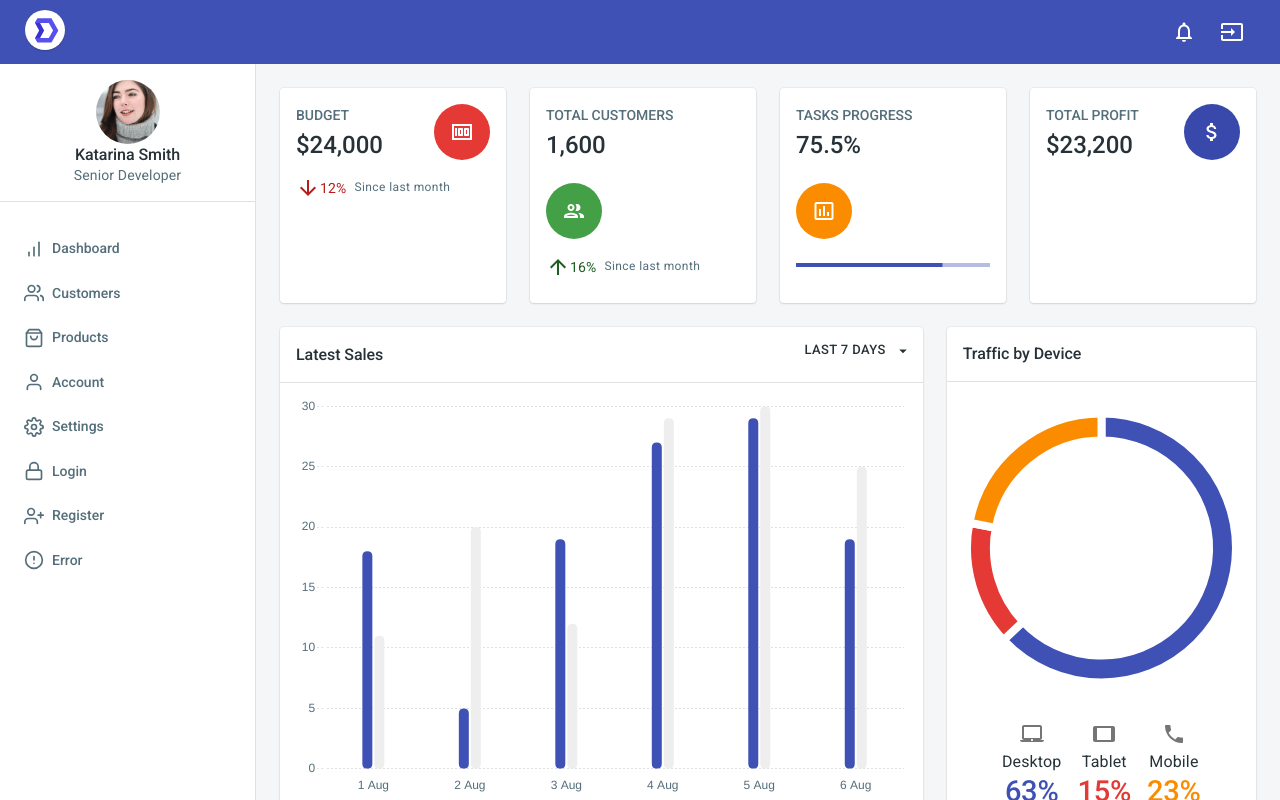
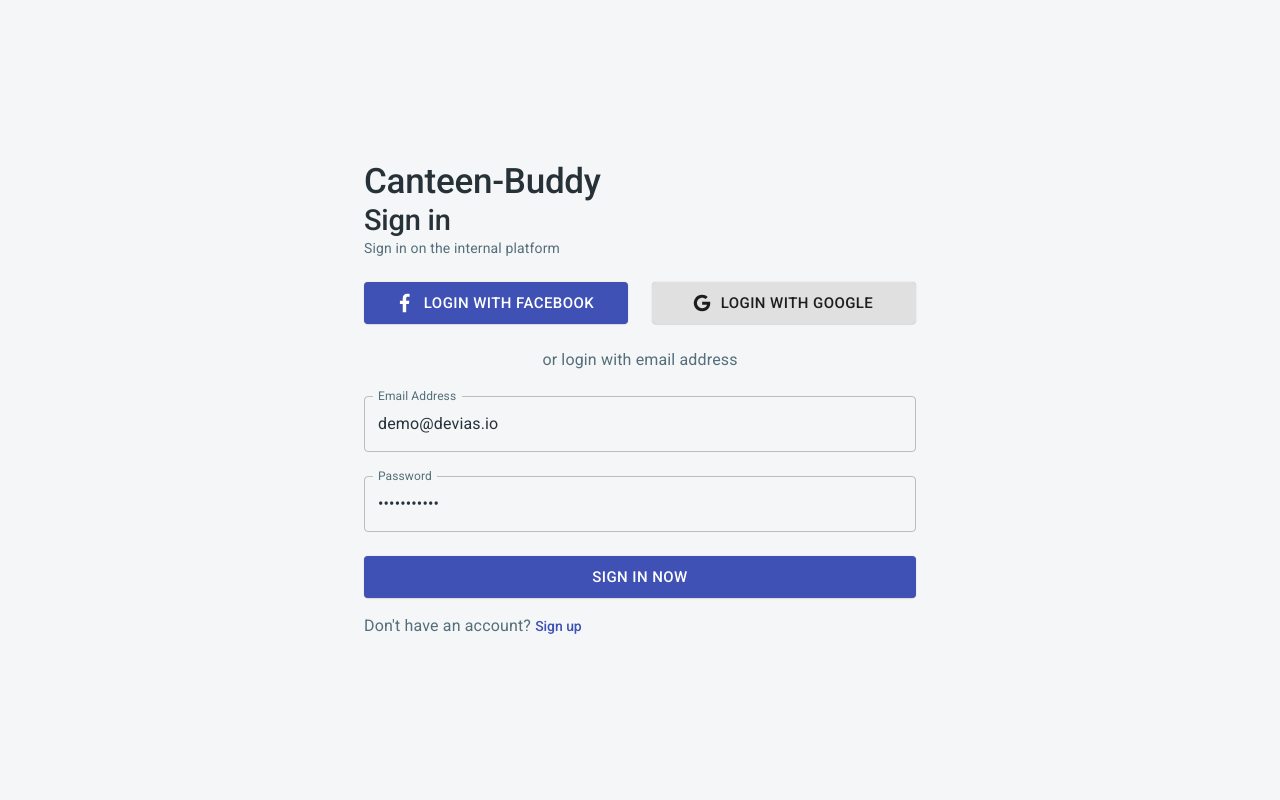
Before and after one commit to Aniruddhmuley2001/Canteen-Buddy, a React (Create React App) app: page / in a window 1280 px wide. Before the commit this address led to /app/dashboard. Built offline with nearby package versions, Linux system fonts and the light colour scheme.

Commit message:
login-page

```diff
--- a/src/layouts/DashboardLayout/NavBar/index.js
+++ b/src/layouts/DashboardLayout/NavBar/index.js
@@ -54,16 +54,6 @@ const items = [
     href: '/app/settings',
     icon: SettingsIcon,
     title: 'Settings'
-  },
-  {
-    href: '/login',
-    icon: LockIcon,
-    title: 'Login'
-  },
-  {
-    href: '/register',
-    icon: UserPlusIcon,
-    title: 'Register'
   },
   {
     href: '/404',
--- a/src/routes.js
+++ b/src/routes.js
@@ -12,6 +12,10 @@ import RegisterView from 'src/views/auth/RegisterView';
 import SettingsView from 'src/views/settings/SettingsView';
 
 const routes = [
+  {
+    path: '',
+    element: <LoginView/>
+  },
   {
     path: 'app',
     element: <DashboardLayout />,
--- a/src/views/auth/LoginView.js
+++ b/src/views/auth/LoginView.js
@@ -65,6 +65,12 @@ const LoginView = () => {
             }) => (
               <form onSubmit={handleSubmit}>
                 <Box mb={3}>
+                 <Typography
+                    color="textPrimary"
+                    variant="h1"
+                  >
+                    Canteen-Buddy
+                  </Typography>
                   <Typography
                     color="textPrimary"
                     variant="h2"
```
